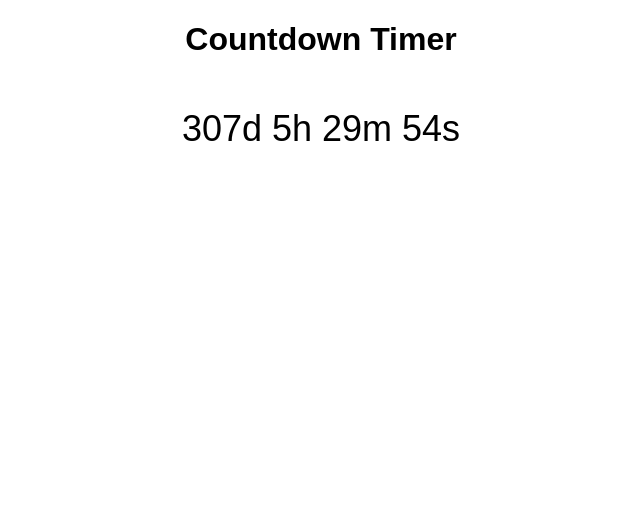
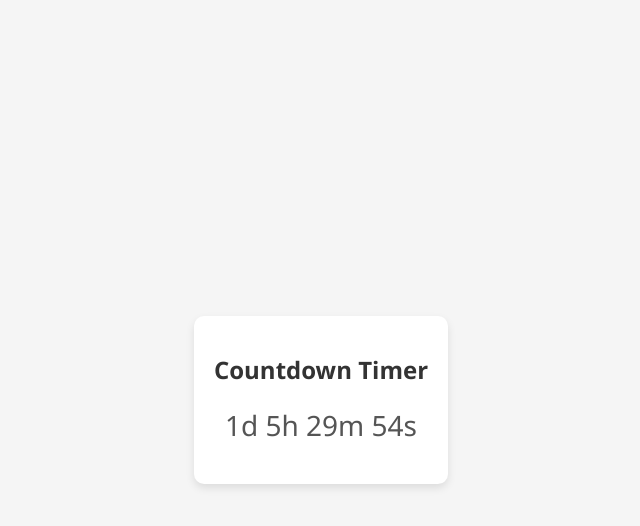
Before and after one commit to hlilou05/Begum, a plain HTML site: page index.html in a window 1280 px wide. Shown: the whole page, without its empty margins (319-959 px from the left). Drawn offline with Linux system fonts and the light colour scheme.

Commit message:
Update index.html

```diff
--- a/index.html
+++ b/index.html
@@ -6,23 +6,44 @@
 <title>Countdown Timer</title>
 <style>
   body {
-    font-family: Arial, sans-serif;
+    font-family: 'Segoe UI', Tahoma, Geneva, Verdana, sans-serif;
+    background-color: #f5f5f5;
+    margin: 0;
+    padding: 0;
+    display: flex;
+    justify-content: center;
+    align-items: center;
+    height: 100vh;
+  }
+  .countdown-container {
+    background-color: #fff;
+    border-radius: 10px;
+    box-shadow: 0 4px 8px rgba(0, 0, 0, 0.1);
+    padding: 20px;
     text-align: center;
   }
+  h1 {
+    color: #333;
+    font-size: 24px;
+    margin-bottom: 20px;
+  }
   #countdown {
-    font-size: 36px;
-    margin-top: 50px;
+    font-size: 28px;
+    color: #555;
+    margin-bottom: 20px;
   }
 </style>
 </head>
 <body>
 
-<h1>Countdown Timer</h1>
-<div id="countdown"></div>
+<div class="countdown-container">
+  <h1>Countdown Timer</h1>
+  <div id="countdown"></div>
+</div>
 
 <script>
 // Set the date and time to countdown to (YYYY, MM (0-indexed), DD, HH, MM, SS)
-const countdownDate = new Date('2024-12-31T23:59:59').getTime();
+const countdownDate = new Date('2024-02-29T23:59:59').getTime();
 
 // Update the countdown every second
 const countdownElement = document.getElementById('countdown');
```
